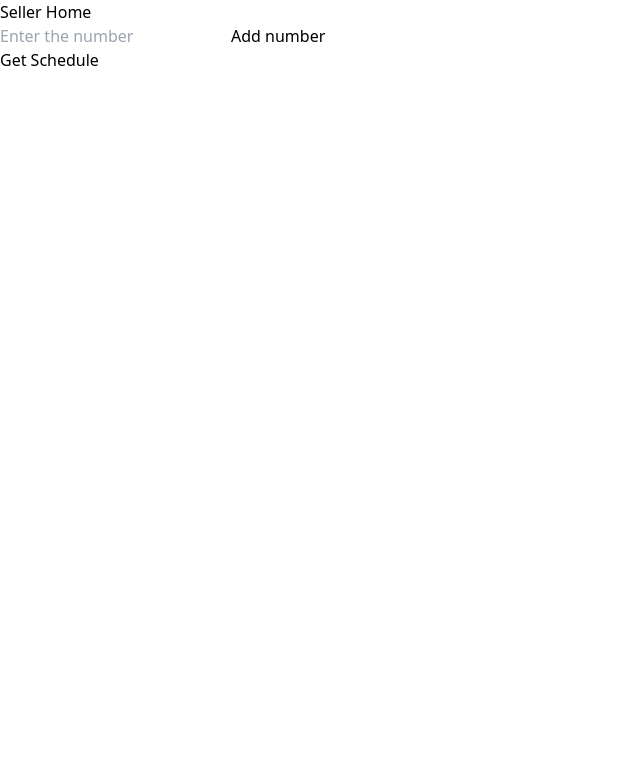
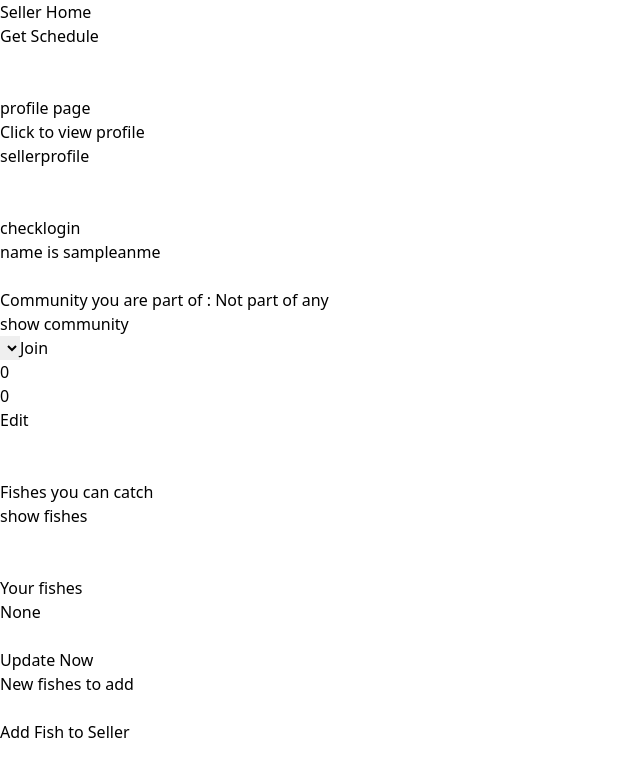
Before and after one commit to Barathj121/faunadive, a React (Vite) app: page /Sellers in a window 1280 px wide. Shown: the top 776 px of the page, without its empty margins (0-640 px from the left). Built offline with nearby package versions, Linux system fonts and the light colour scheme.

Commit message:
sellerpage almost

```diff
--- a/src/App.jsx
+++ b/src/App.jsx
@@ -3,6 +3,7 @@ import './App.css';
 import Login from './pages/login';
 import BuyerHome from './pages/buyer/buyerhome';
 import SellerHome from './pages/seller/sellerhome';
+import Sellerprofile from './pages/seller/profile';
 import { BrowserRouter as Router, Routes, Route } from 'react-router-dom';
 
 
@@ -19,6 +20,7 @@ function App() {
         <Route path="/" element={<Login />} />
         <Route path="/Buyers" element={<BuyerHome />} />
         <Route path="/Sellers" element={<SellerHome />} />
+        {/* <Route path="/sellerprofile" element={<Sellerprofile />}/> */}
       </Routes>
 
     </Router>
--- /dev/null
+++ b/src/pages/seller/profile.jsx
@@ -0,0 +1,293 @@
+
+import React, { useState, useEffect } from 'react';
+import { collection, addDoc,getDocs,getDoc, query, where, doc, updateDoc, arrayUnion } from "firebase/firestore";
+import { auth,db } from '../../config';
+import {onAuthStateChanged} from "firebase/auth";
+
+
+
+
+
+
+//1) for each fish each fish demand he can meet approx from seller
+//2) after gointg to fish he has to update how much he caught based on schedule
+//3) get a new schedule
+//4)update finances based on his sells and stuff
+
+
+
+
+
+function Sellerprofile() {
+
+
+
+
+
+    const [sellername,setSellerName]=useState("");
+    const [worktime,setWorktime]=useState(0);
+    const [overtime,setOvertime]=useState(0);
+    const [sellercommunity,setSellerCommunity]=useState("");
+
+    const [sellerData, setSellerData] = useState({
+      name: "",
+      community: "",
+      worktime: 0,
+      overtime: 0,
+      fishcancatch: [],
+
+  });
+    function checklogin() {
+
+
+
+
+      const unsubscribe = onAuthStateChanged(auth, async (user) => {
+        if (user) {
+          // User is signed in, you can get the user ID with user.uid
+          console.log("User is signed in with ID: ", user.uid);
+          setSellerName(user.displayName);
+
+          // Fetch the seller's community
+          const userRef = doc(db, 'Sellers', user.uid);
+          const userDoc = await getDoc(userRef);
+          if (userDoc.exists()) {
+
+            setSellerData(userDoc.data());
+            console.log(sellerData);
+
+            setSellerCommunity(sellerData.community);
+            setWorktime(sellerData.worktime);
+            setOvertime(sellerData.overtime);
+            setFishDemand(sellerData.fishcancatch);
+            console.log(sellerData);
+            console.log(sellername);
+            console.log(sellercommunity);
+            console.log(worktime);
+          }
+        } else {
+          // User is signed out
+          console.log("User is signed out");
+        }
+      });
+
+      // Cleanup subscription
+      return () => unsubscribe();
+    };
+
+    const [isEditing, setIsEditing] = useState(false);
+    // const [editWorktime, setEditWorktime] = useState(worktime);
+    // const [editOvertime, setEditOvertime] = useState(overtime);
+
+
+
+      async function updatetime() {
+
+        const userRef = doc(db, 'Sellers', auth.currentUser.uid);
+        await updateDoc(userRef, {
+          overtime: overtime,
+          worktime: worktime,
+        });
+        setIsEditing(!isEditing);
+      }
+
+
+      // const [fishcancatch,setFishcancatch]=useState([]);
+      // const [meetdemand,setMeetdemand]=useState([]);
+
+
+      const [communities, setCommunities] = useState([]);
+
+
+
+      const [isHiddencomm, setIsHiddencomm] = useState(true);
+
+      async function fetchcommunity() {
+
+        setIsHiddencomm(!isHiddencomm);
+
+          const communitiesCollection = collection(db, 'communities');
+          const communitiesSnapshot = await getDocs(communitiesCollection);
+          const communitiesList = communitiesSnapshot.docs.map(doc => doc.data());
+          setCommunities(communitiesList);
+
+      }
+
+
+
+
+      async function community() {
+        const userRef = doc(db, 'Sellers', auth.currentUser.uid);
+        await updateDoc(userRef, {
+          community: sellercommunity,
+        });
+      }
+
+
+
+
+    const [sellerFish, setSellerFish] = useState([]);
+    const [fishDemand, setFishDemand] = useState([]);
+    const [allFish, setAllFish] = useState([]);
+    const [selectedFish, setSelectedFish] = useState([]);
+
+
+    const [editdemand,seteditdemand]=useState(false);
+
+      function savedemand(){
+          seteditdemand(!editdemand);
+
+      }
+
+      async function fetchallFish() {
+        const fishCollection = collection(db, 'Fish types');
+        const fishSnapshot = await getDocs(fishCollection);
+        const fishList = fishSnapshot.docs.map(doc => doc.data());
+        setAllFish(fishList);
+        console.log(allFish);
+      }
+
+      const addFishToSeller = async () => {
+
+        setSellerFish(prevSellerFish => [...prevSellerFish, selectedFish]);
+
+      };
+
+      const updatefishcancatch = async () => {
+        const sellerRef = doc(db, 'Sellers', auth.currentUser.uid);
+        await updateDoc(sellerRef, {
+          fishcancatch: arrayUnion(selectedFish),
+        });
+
+      }
+
+
+
+
+
+
+
+
+
+
+    return (
+        <div>
+            <h1>sellerprofile</h1>
+
+            <br/>
+            <br/>
+
+            <button className=" border-2" onClick={()=>checklogin()}>checklogin</button>
+            <br/>
+            <div>
+                <h1>name is {sellername||"sampleanme"}</h1>
+                <br/>
+                <div>
+                  <h1>Community you are part of : {sellercommunity||"Not part of any"}</h1>
+                  <button className='border-2' onClick={()=>fetchcommunity()}>show community</button>
+                  <br/>
+                  <div className={`${isHiddencomm ? 'hidden' : ''}`}>
+                  <select onChange={(e)=>setSellerCommunity(e.target.value)}>
+                    {communities.map((community, index) => (
+                      <option  key={index} value={community.community_name}>
+                        {community.community_name}
+                      </option>
+                    ))}
+                  </select>
+
+                  <button className='border-2' onClick={()=>community()}>Join</button>
+                  </div>
+                </div>
+
+
+
+               <div>
+                  {isEditing ? (
+                      <div>
+                        <input type="number" value={worktime} onChange={(e) => setWorktime(e.target.value)} />
+                        <input type="number" value={overtime} onChange={(e) => setOvertime(e.target.value)} />
+                        <button className='border-2' onClick={()=>updatetime()}>Save</button>
+                      </div>
+                    ) : (
+                      <div>
+                        <p>{worktime}</p>
+                        <p>{overtime}</p>
+                        <button className='border-2' onClick={() => setIsEditing(true)}>Edit</button>
+                      </div>
+                    )}
+               </div>
+
+              <br/>
+              <br/>
+              <div>
+                <h1>Fishes you can catch</h1>
+                <button  className='border-2' onClick={()=>fetchallFish()}>show fishes</button>
+
+
+
+                  <br/>
+                    <br/>
+                    <br/>
+
+                    <div>
+                    <h1>Your fishes</h1>
+                    {sellerFish.length===0 ?(
+                      <h1>None</h1>
+                    ):
+                    (
+                      <div>
+                      {sellerFish.map((fish, index) => (
+                        <div key={index}>
+                          <p>{fish}</p>
+
+                        </div>
+                      ))}
+                      </div>
+                    )
+
+                  }
+                    <br/>
+                    <button className='border-2' onClick={()=>updatefishcancatch()}>Update Now</button>
+                  </div>
+
+                  <h1>New fishes to add</h1>
+                    {allFish.length===0 ? (
+                      <div></div>
+                    ):
+                    (
+                      <select onChange={(e) => setSelectedFish(e.target.value)}>
+                      {allFish.filter(fish => !sellerFish.includes(fish.name)).map((fish, index) => (
+                        <option key={index} value={fish.name}>
+                          {fish.name}
+                        </option>
+                      ))}
+                    </select>
+
+                    )
+                    }
+
+
+                  <br/>
+                  <p>{selectedFish}</p>
+                  <button onClick={addFishToSeller} className='border-2'>Add Fish to Seller</button>
+
+              </div>
+
+                <br/>
+                <br/>
+
+
+
+
+
+
+
+
+
+        </div>
+        </div>
+    )
+}
+
+
+export default Sellerprofile;
--- a/src/pages/seller/sellerhome.jsx
+++ b/src/pages/seller/sellerhome.jsx
@@ -1,20 +1,23 @@
 import { list } from 'postcss';
 import React, { useState, useEffect } from 'react';
+import { collection, addDoc,getDocs, query, where, doc, updateDoc } from "firebase/firestore";
+import { auth,db } from "../../config";
+import {onAuthStateChanged} from "firebase/auth";
+import Sellerprofile from './profile';
 
-function sellerhome() {
+function Sellerhome() {
 
     // Sellers page
     // I)PROFILE PAGE
     // under that
-    // a) fields to enter worktike , overtime , fish he can catch how much he can meet demand
+    // a) fields to enter worktime , overtime , fish he can catch  (done)
     // b) schedule for the week, recommended fish and net type
-    // c) join community or allot a community
+    // c) join community or allot a community (done)
     // d) profile , sale , finance report
 
 // const apiurl="https://example-to9v.onrender.com/add/10";
 
-const [sellers, setSellers] = useState([]);
-const [number,setnumber]=useState(0);
+
 // useEffect(() => {
 //     const fetchData = async () => {
 //       try {
@@ -37,26 +40,7 @@ const [number,setnumber]=useState(0);
 const scheduleapi="https://serious.onrender.com/schedule/";
 const [schedule, setSchedule] = useState([]);
 
-  function addnumber(number){
-    const apiurl="https://example-to9v.onrender.com/add/"+number;
-    const fetchData = async () => {
-      try {
-        const response = await fetch(apiurl);
-        if (!response.ok) {
-          throw new Error('Network response was not ok');
-        }
-        const json = await response.json();
 
-        setSellers(json);
-        console.log(sellers);
-      } catch (error) {
-        console.error('There was an error!', error);
-      } finally {
-        console.log('finally');
-      }
-    };
-    fetchData();
-    }
     function scheduledetails(){
 
       const fetchData = async () => {
@@ -77,8 +61,13 @@ const [schedule, setSchedule] = useState([]);
       fetchData(),[];
       }
 
+      const [isHiddenprofile, setIsHiddenprofile] = useState(true);
+      const toggleprofile = () => {
+        setIsHiddenprofile(!isHiddenprofile);
+      };
 
 
+      const [sellername, setSellerName] = useState('');
 
 
 
@@ -86,18 +75,27 @@ const [schedule, setSchedule] = useState([]);
         <div>
             <h1>Seller Home</h1>
 
-            <input  onChange={(e) => setnumber(e.target.value)} type='number' placeholder='Enter the number' />
-            <button onClick={() => addnumber(number)} className=" border-2 ">Add number</button>
-            <pre>{sellers.result}</pre>
+
             <button onClick={() => scheduledetails()} className=" border-2 ">Get Schedule</button>
             <pre>{schedule.schedule}</pre>
+            <br/>
+            <br/>
+            <div>
+              <div className='flex gap-2'>
+              <h1>profile page</h1>
+              <button onClick={()=>toggleprofile()} className='border-2'>Click to view profile</button>
+              </div>
+              <div className={`${isHiddenprofile ? 'hidden' : ''}`}>
+                <Sellerprofile/>
+              </div>
+            </div>
 
         </div>
 
     )
 }
 
-export default sellerhome;
+export default Sellerhome;
 
 //i/p:
 //[commmunity1,commmunity2,commmunity3,commmunity4,commmunity5,commmunity6,commmunity7]
```
Also changed, not shown: src/pages/buyer/buyerhome.jsx (line endings or trailing spaces).
